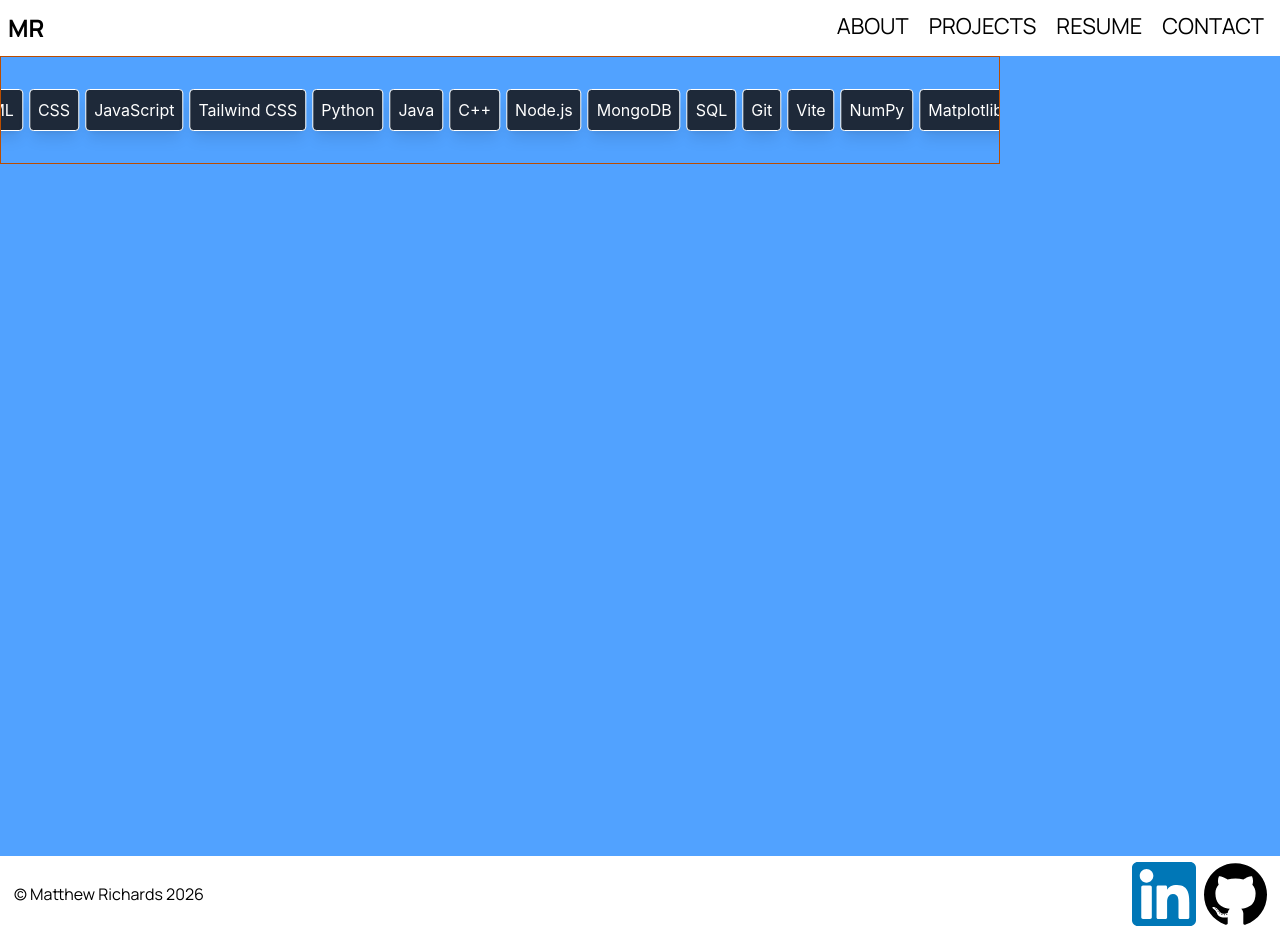
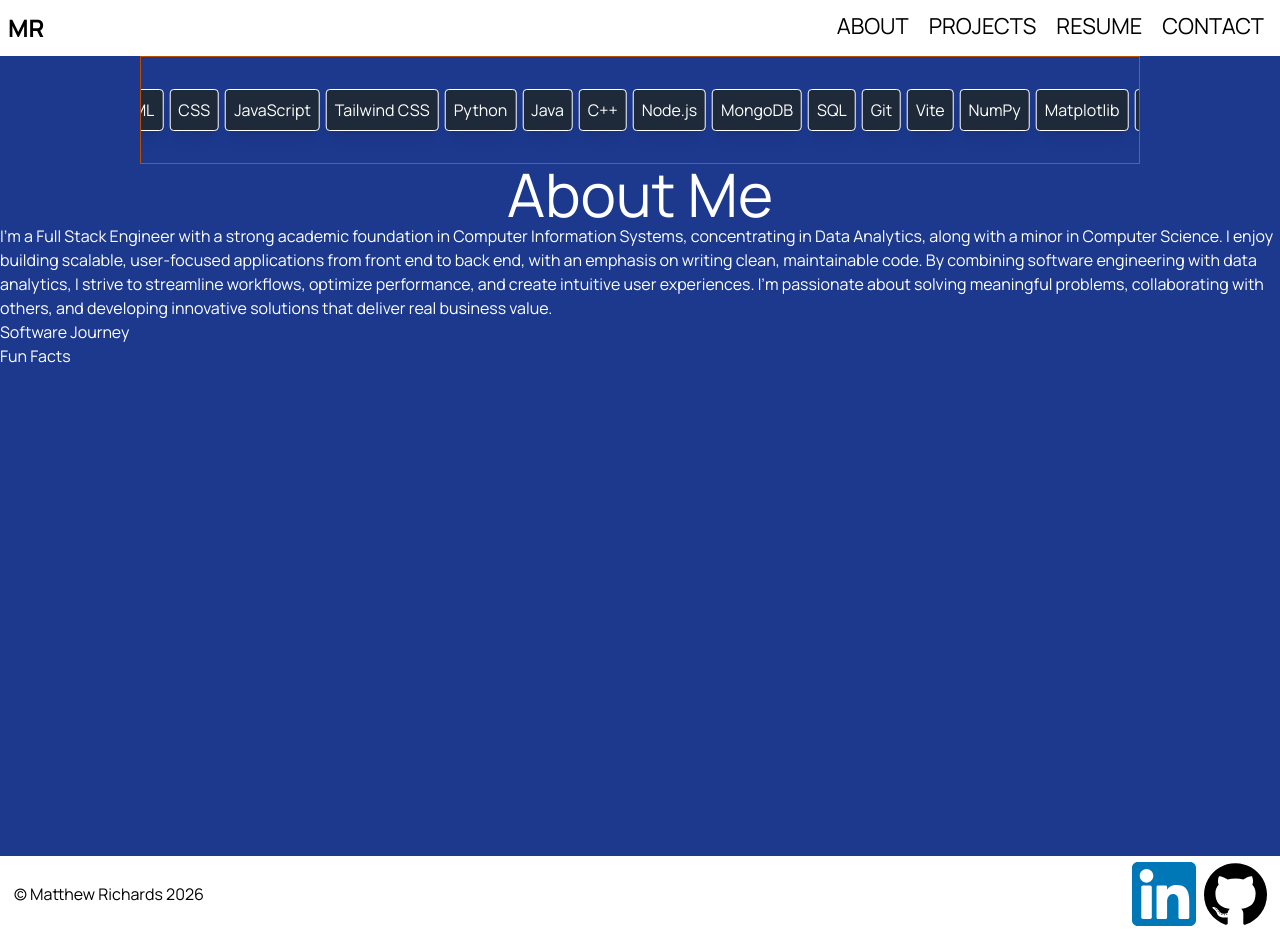
Before and after one commit to matthewrichards234/Personal_Website, a React (Vite) app: page /about in a window 1280 px wide. Built offline with nearby package versions, Linux system fonts and the light colour scheme.

Commit message:
add font and sections to about.

```diff
--- a/src/components/About.tsx
+++ b/src/components/About.tsx
@@ -21,10 +21,12 @@ const About = () => {
   return (
     // Body
     <div
-      className="bg-blue-400
+      className="bg-blue-900
                     text-white
-                    min-h-screen"
+                    min-h-screen
+                    font-manrope"
     >
+      <div className="flex flex-row justify-center">
         {/* Carousel */}
         <div
           className="w-250
@@ -53,6 +55,28 @@ const About = () => {
           </div>
         </div>
       </div>
+
+      <div className="">
+        <div className="flex flex-col items-center">
+          <h1 className="text-6xl">About Me</h1>
+          <p className="">
+            I'm a Full Stack Engineer with a strong academic foundation in
+            Computer Information Systems, concentrating in Data Analytics, along
+            with a minor in Computer Science. I enjoy building scalable,
+            user-focused applications from front end to back end, with an
+            emphasis on writing clean, maintainable code. By combining software
+            engineering with data analytics, I strive to streamline workflows,
+            optimize performance, and create intuitive user experiences. I'm
+            passionate about solving meaningful problems, collaborating with
+            others, and developing innovative solutions that deliver real
+            business value.
+          </p>
+        </div>
+
+        <h2>Software Journey</h2>
+        <h3>Fun Facts</h3>
+      </div>
+    </div>
   );
 };
 
```
Lines whose indentation alone changed are shown as unchanged.
